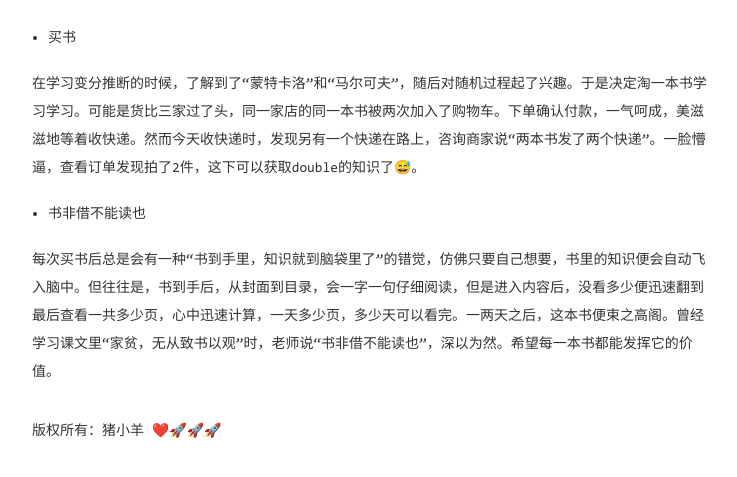
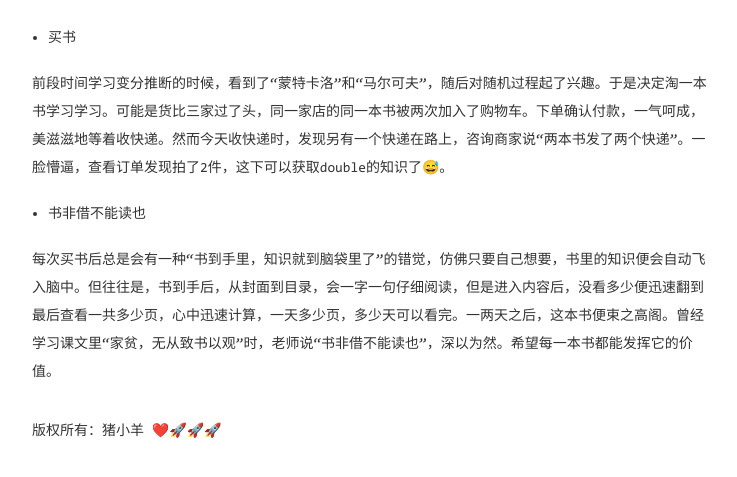
Before and after one commit to acabin/acabin.github.io, a Jekyll site: the page built from _posts/2022-05-16-买书.md, in a window 1280 px wide, cut to the strip 270-747 px from the top of the page. Shown: the whole strip, without its empty margins (268-1005 px from the left). Built offline with Jekyll 4.4.1, drawn with Linux system fonts in a browser that asks for light colours.

Commit message:
Update 2022-05-16-买书.md

```diff
--- a/_posts/2022-05-16-买书.md
+++ b/_posts/2022-05-16-买书.md
@@ -11,7 +11,7 @@ extMath: false
 
  - 买书
 
-在学习变分推断的时候，了解到了“蒙特卡洛”和“马尔可夫”，随后对随机过程起了兴趣。于是决定淘一本书学习学习。可能是货比三家过了头，同一家店的同一本书被两次加入了购物车。下单确认付款，一气呵成，美滋滋地等着收快递。然而今天收快递时，发现另有一个快递在路上，咨询商家说“两本书发了两个快递”。一脸懵逼，查看订单发现拍了2件，这下可以获取double的知识了😅。
+前段时间学习变分推断的时候，看到了“蒙特卡洛”和“马尔可夫”，随后对随机过程起了兴趣。于是决定淘一本书学习学习。可能是货比三家过了头，同一家店的同一本书被两次加入了购物车。下单确认付款，一气呵成，美滋滋地等着收快递。然而今天收快递时，发现另有一个快递在路上，咨询商家说“两本书发了两个快递”。一脸懵逼，查看订单发现拍了2件，这下可以获取double的知识了😅。
 
 
  - 书非借不能读也
```
